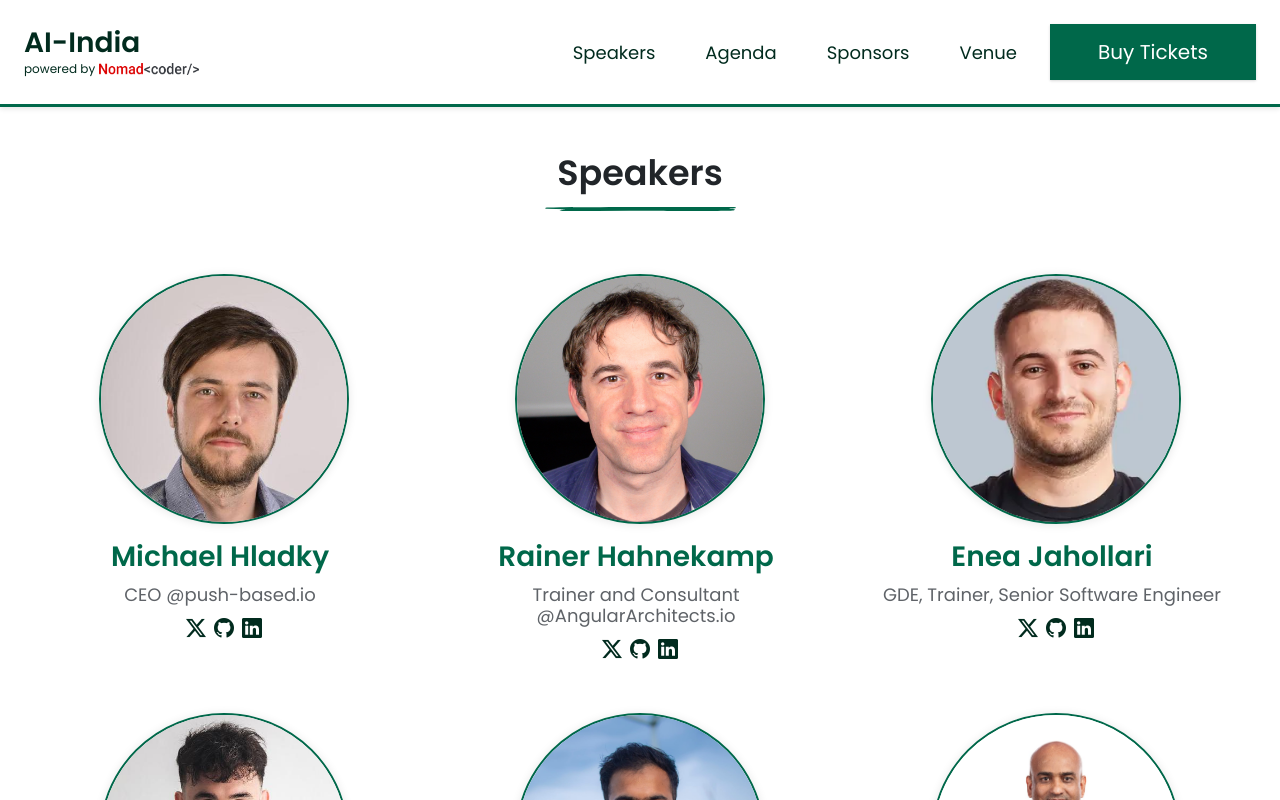
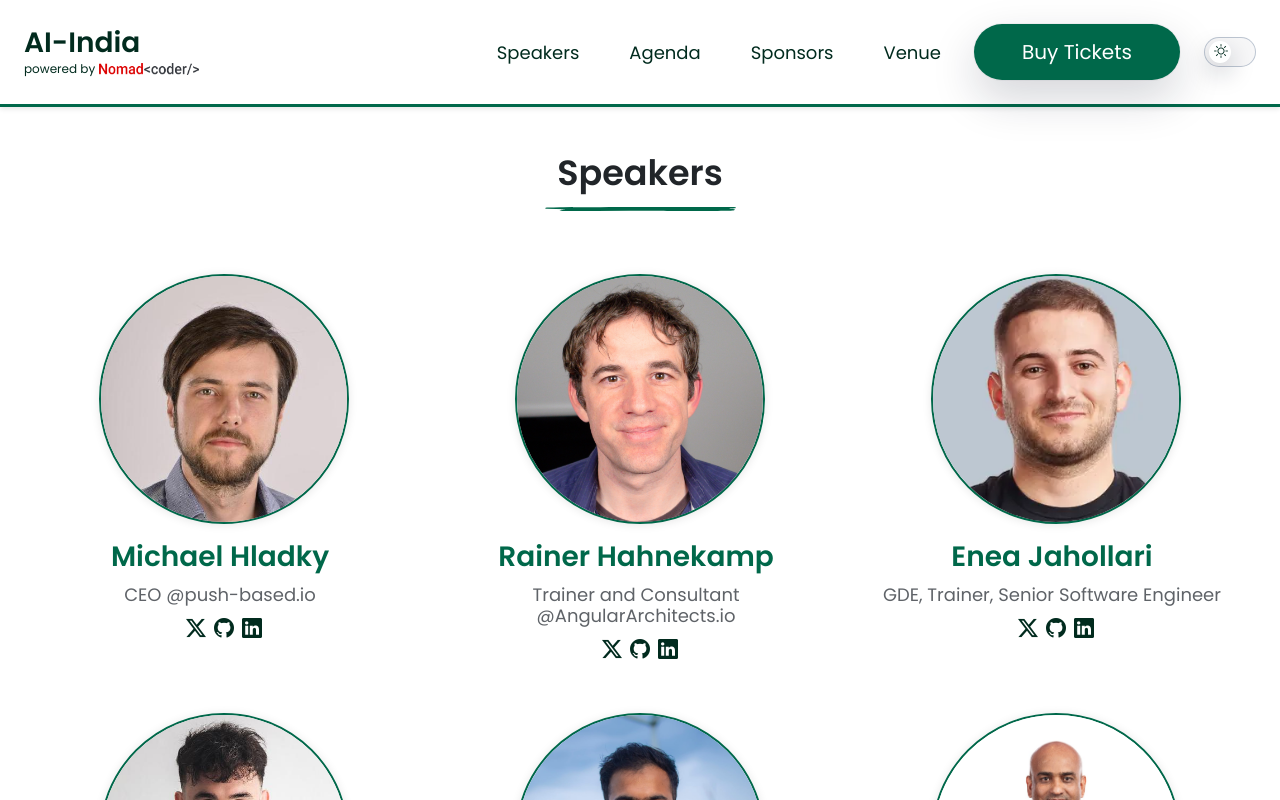
Before and after one commit to debugmodedotnet/ai-india-2026, an Angular app: page /speakers in a window 1280 px wide. Shown: the top 800 px of the page. Built offline with nearby package versions, Linux system fonts and the light colour scheme.

Commit message:
Dark theme changes

```diff
--- a/src/app/components/about/about.scss
+++ b/src/app/components/about/about.scss
@@ -133,3 +133,36 @@
         // }
     }
 }
+
+body.theme-dark {
+    .about-section {
+        background: radial-gradient(circle at top, rgba(56, 189, 248, 0.18) 0, transparent 55%),
+            #020617;
+    }
+
+    .ai-topic-grid {
+        .ai-topic-card {
+            box-shadow:
+                0 28px 70px rgba(15, 23, 42, 0.95),
+                0 0 0 1px rgba(15, 23, 42, 0.85);
+        }
+
+        .ai-topic-card.card-1 {
+            background-color: #facc15;
+            color: #0f172a;
+        }
+
+        .ai-topic-card.card-2 {
+            background-color: #b91c1c;
+        }
+
+        .ai-topic-card.card-3 {
+            background-color: #14532d;
+        }
+
+        .ai-topic-card.card-4 {
+            background-color: #a855f7;
+            color: #f9fafb;
+        }
+    }
+}
--- a/src/app/components/footer/footer.scss
+++ b/src/app/components/footer/footer.scss
@@ -6,3 +6,14 @@
 .copyright {
     border-top: .5px solid #ccc;
 }
+
+body.theme-dark {
+    app-footer {
+        background: #020617;
+        color: #e5e7eb;
+    }
+
+    .copyright {
+        border-top-color: rgba(31, 41, 55, 0.9);
+    }
+}
--- a/src/app/components/header/header.html
+++ b/src/app/components/header/header.html
@@ -178,6 +178,26 @@
                 Buy Tickets
               </button>
             </li>
+
+            <li class="nav-item d-flex align-items-center">
+              <button
+                type="button"
+                class="theme-toggle-btn d-inline-flex align-items-center justify-content-center ms-2"
+                (click)="toggleTheme()"
+                [attr.aria-label]="isDarkMode ? 'Switch to light mode' : 'Switch to dark mode'"
+                [attr.title]="isDarkMode ? 'Switch to light mode' : 'Switch to dark mode'"
+              >
+                <span class="toggle-track">
+                  <span class="toggle-thumb" [class.is-dark]="isDarkMode"></span>
+                  <span class="toggle-icon icon-sun" [class.is-active]="!isDarkMode">
+                    <i class="bi bi-sun"></i>
+                  </span>
+                  <span class="toggle-icon icon-moon" [class.is-active]="isDarkMode">
+                    <i class="bi bi-moon-stars"></i>
+                  </span>
+                </span>
+              </button>
+            </li>
           </ul>
         </div>
       </nav>
--- a/src/app/components/header/header.scss
+++ b/src/app/components/header/header.scss
@@ -114,3 +114,109 @@
         background-color: $aii-white;
     }
 }
+
+.theme-toggle-btn {
+    width: 52px;
+    height: 30px;
+    padding: 0;
+    border-radius: 999px;
+    border: 1px solid rgba(148, 163, 184, 0.6);
+    background: rgba(15, 23, 42, 0.03);
+    cursor: pointer;
+    position: relative;
+    transition: background 200ms ease, border-color 200ms ease, box-shadow 200ms ease;
+
+    .toggle-track {
+        position: relative;
+        width: 100%;
+        height: 100%;
+        display: flex;
+        align-items: center;
+        justify-content: center;
+    }
+
+    .toggle-thumb {
+        position: absolute;
+        width: 22px;
+        height: 22px;
+        border-radius: 999px;
+        background: #ffffff;
+        left: 4px;
+        box-shadow: 0 10px 25px rgba(15, 23, 42, 0.25);
+        transition: transform 180ms ease, background 180ms ease;
+
+        &.is-dark {
+            transform: translateX(18px);
+            background: #020617;
+        }
+    }
+
+    .toggle-icon {
+        position: absolute;
+        font-size: 14px;
+        opacity: 0;
+        transform: scale(0.7);
+        transition: opacity 180ms ease, transform 180ms ease;
+        color: $aii-dark-grey;
+
+        &.icon-sun {
+            left: 9px;
+        }
+
+        &.icon-moon {
+            right: 9px;
+        }
+
+        &.is-active {
+            opacity: 1;
+            transform: scale(1);
+        }
+    }
+}
+
+body.theme-dark {
+    .sticky-header {
+        background: rgba(15, 23, 42, 0.9);
+        backdrop-filter: blur(18px);
+        border-bottom-color: rgba(45, 212, 191, 0.75);
+        box-shadow:
+            0 18px 45px rgba(15, 23, 42, 0.85),
+            0 0 0 1px rgba(15, 23, 42, 0.9);
+    }
+
+    .navbar {
+        .nav-link {
+            color: $aii-light-grey !important;
+
+            &:hover,
+            &.active {
+                color: $aii-white !important;
+            }
+        }
+    }
+
+    .burger {
+        .burger-line {
+            background-color: $aii-white;
+        }
+    }
+
+    .mobile-menu {
+        background: radial-gradient(circle at top, rgba(45, 212, 191, 0.05) 0, transparent 50%),
+            #020617;
+
+        li a {
+            border-bottom-color: rgba(45, 212, 191, 0.55);
+        }
+    }
+
+    .theme-toggle-btn {
+        background: rgba(15, 23, 42, 0.8);
+        border-color: rgba(45, 212, 191, 0.65);
+        box-shadow: 0 18px 40px rgba(15, 23, 42, 0.95);
+
+        .toggle-icon {
+            color: $aii-white;
+        }
+    }
+}
--- a/src/app/components/header/header.ts
+++ b/src/app/components/header/header.ts
@@ -1,4 +1,4 @@
-import { Component } from '@angular/core';
+import { Component, OnInit } from '@angular/core';
 import { RouterModule } from '@angular/router';
 
 @Component({
@@ -7,9 +7,40 @@ import { RouterModule } from '@angular/router';
   templateUrl: './header.html',
   styleUrl: './header.scss'
 })
-export class Header {
+export class Header implements OnInit {
 
   mobileMenuOpen = false;
+  isDarkMode = false;
+
+  ngOnInit() {
+    const storedTheme = window.localStorage.getItem('aii-theme');
+
+    if (storedTheme === 'dark' || storedTheme === 'light') {
+      this.isDarkMode = storedTheme === 'dark';
+    } else {
+      const prefersDark = window.matchMedia &&
+        window.matchMedia('(prefers-color-scheme: dark)').matches;
+      this.isDarkMode = prefersDark;
+    }
+
+    this.applyTheme();
+  }
+
+  toggleTheme() {
+    this.isDarkMode = !this.isDarkMode;
+    window.localStorage.setItem('aii-theme', this.isDarkMode ? 'dark' : 'light');
+    this.applyTheme();
+  }
+
+  private applyTheme() {
+    const body = document.body;
+
+    if (this.isDarkMode) {
+      body.classList.add('theme-dark');
+    } else {
+      body.classList.remove('theme-dark');
+    }
+  }
 
   toggleMobileMenu() {
     this.mobileMenuOpen = !this.mobileMenuOpen;
--- a/src/app/components/hero/hero.scss
+++ b/src/app/components/hero/hero.scss
@@ -1,6 +1,12 @@
 @use "../../styles/variables" as *;
 
 .hero-section {
+    background:
+        radial-gradient(circle at top left, rgba(45, 212, 191, 0.16) 0, transparent 40%),
+        radial-gradient(circle at top right, rgba(56, 189, 248, 0.18) 0, transparent 55%),
+        linear-gradient(to bottom, #020617 0%, #020617 40%, #020617 100%);
+    color: $aii-white-grey;
+
     .hero-text {
         h1 {
             font-size: 90px;
@@ -20,6 +26,51 @@
 
 }
 
+body.theme-dark {
+    .hero-section {
+        color: #e5e7eb;
+
+        .hero-text h1,
+        .hero-text h2,
+        .hero-text h6 {
+            color: #f9fafb !important;
+        }
+
+        .date h6 {
+            color: #e5e7eb !important;
+        }
+
+        .event-card {
+            background: rgba(15, 23, 42, 0.85);
+            border-radius: 1.5rem;
+            box-shadow:
+                0 24px 60px rgba(15, 23, 42, 0.95),
+                0 0 0 1px rgba(30, 64, 175, 0.35);
+            padding: 1.25rem;
+        }
+
+        // Hero logos – tuned per brand for dark mode
+        .hero-image {
+            filter: none;
+        }
+
+        .hero-image[src*="openai.svg"] {
+            /* Turn black mark into a bright, high-contrast variant */
+            filter: invert(1) brightness(1.4) contrast(1.05);
+        }
+
+        .hero-image[src*="langchain.svg"] {
+            /* Lift dark teal for better separation from background */
+            filter: brightness(1.5) saturate(1.1);
+        }
+
+        .hero-image[src*="vertex.svg"] {
+            /* Slight lift so blues stay vivid on deep slate */
+            filter: brightness(1.15) contrast(1.05);
+        }
+    }
+}
+
 @keyframes float-up-down {
     0%,
     100% {
--- a/src/app/components/speakers/speakers.scss
+++ b/src/app/components/speakers/speakers.scss
@@ -17,3 +17,33 @@
         margin-top: 10px;
     }
 }
+
+body.theme-dark {
+    .speakers-section {
+        background: radial-gradient(circle at top right, rgba(56, 189, 248, 0.2) 0, transparent 55%),
+            #020617;
+    }
+
+    .speaker {
+        .speaker-img figure {
+            border-color: rgba(45, 212, 191, 0.85);
+            box-shadow:
+                0 22px 55px rgba(15, 23, 42, 0.95),
+                0 0 0 1px rgba(15, 23, 42, 0.9);
+        }
+
+        .speaker-info {
+            h3 {
+                color: #f9fafb;
+            }
+
+            span {
+                color: #e5e7eb;
+            }
+        }
+
+        .social a {
+            color: #e5e7eb !important;
+        }
+    }
+}
--- a/src/app/components/sponsors/sponsors.scss
+++ b/src/app/components/sponsors/sponsors.scss
@@ -36,3 +36,23 @@
     }
 
 }
+
+body.theme-dark {
+    .sponsors-section {
+        background: radial-gradient(circle at top, rgba(45, 212, 191, 0.05) 0, transparent 45%),
+            #020617;
+
+        .client-logo {
+            border-color: color-mix(in srgb, #0f172a, transparent 45%);
+            background: radial-gradient(circle at top left, rgba(30, 64, 175, 0.35) 0, transparent 55%),
+                rgba(15, 23, 42, 0.9);
+            box-shadow:
+                0 22px 55px rgba(15, 23, 42, 0.95),
+                0 0 0 1px rgba(15, 23, 42, 0.9);
+
+            img {
+                filter: brightness(1.1) contrast(1.05);
+            }
+        }
+    }
+}
--- a/src/styles.scss
+++ b/src/styles.scss
@@ -12,6 +12,20 @@ body {
     -webkit-overflow-scrolling: touch;
     margin: 0;
     font-family: $aii-poppins-regular !important;
+}
+
+body {
+    background: #f8fafc;
+    color: $aii-dark-grey;
+    transition: background 220ms ease, color 220ms ease;
+}
+
+body.theme-dark {
+    background:
+        radial-gradient(circle at top left, rgba(45, 212, 191, 0.18) 0, transparent 45%),
+        radial-gradient(circle at top right, rgba(56, 189, 248, 0.22) 0, transparent 55%),
+        #020617;
+    color: $aii-white-grey;
 }
 
 * {
@@ -446,12 +460,18 @@ inset-0 {
     padding-right: 1rem;
     line-height: 1.5rem;
     font-weight: 500;
-    box-shadow: rgba(0, 0, 0, 0.1) 0px 1px 3px 0px, rgba(0, 0, 0, 0.06) 0px 1px 2px 0px;
+    border-radius: 999px;
+    box-shadow:
+        0 18px 45px rgba(15, 23, 42, 0.18),
+        0 0 0 1px rgba(15, 23, 42, 0.04);
+    transition: background-color 180ms ease, color 180ms ease, box-shadow 180ms ease,
+        transform 120ms ease;
 }
 
 .aii-btn-primary:hover {
     --bg-opacity: 1;
     background-color: $aii-dark-grey;
+    transform: translateY(-1px);
 }
 
 .aii-btn-outline {
@@ -487,6 +507,11 @@ inset-0 {
     &::after {
         left: 185px;
     }
+}
+
+.aii-btn-outline:hover {
+    background-color: rgba(15, 23, 42, 0.02);
+    box-shadow: 0 10px 30px rgba(15, 23, 42, 0.12);
 }
 
 .aii-btn-primary:disabled {
@@ -625,3 +650,55 @@ inset-0 {
         font-size: 35px;
     }
 }
+
+/*-------------------------------------------------------------------------
+# Dark theme refinements
+-------------------------------------------------------------------------*/
+body.theme-dark {
+    .aii-bg-white,
+    .aii-bg-light,
+    .aii-bg-white-grey {
+        background-color: #020617 !important;
+        color: $aii-white-grey !important;
+    }
+
+    .aii-dark-grey,
+    .aii-black {
+        color: $aii-white-grey !important;
+    }
+
+    .aii-bg-grey {
+        background-color: #020617 !important;
+    }
+
+    .aii-btn-primary {
+        background-image: linear-gradient(135deg, #22c55e 0%, #0ea5e9 45%, #0f766e 100%);
+        box-shadow:
+            0 18px 45px rgba(15, 23, 42, 0.75),
+            0 0 0 1px rgba(148, 163, 184, 0.24);
+    }
+
+    .aii-btn-primary:hover {
+        background-image: linear-gradient(135deg, #22c55e 0%, #0ea5e9 35%, #0369a1 100%);
+    }
+
+    .aii-btn-outline {
+        background-color: transparent;
+        color: $aii-white-grey;
+        border-color: rgba(148, 163, 184, 0.55);
+    }
+
+    .aii-btn-outline:hover {
+        background-color: rgba(15, 23, 42, 0.8);
+        box-shadow: 0 18px 40px rgba(15, 23, 42, 0.9);
+    }
+
+    #scroll-top {
+        background-color: rgba(15, 23, 42, 0.9);
+        box-shadow: 0 14px 35px rgba(15, 23, 42, 0.9);
+    }
+
+    #scroll-top i {
+        color: $aii-white;
+    }
+}
```
